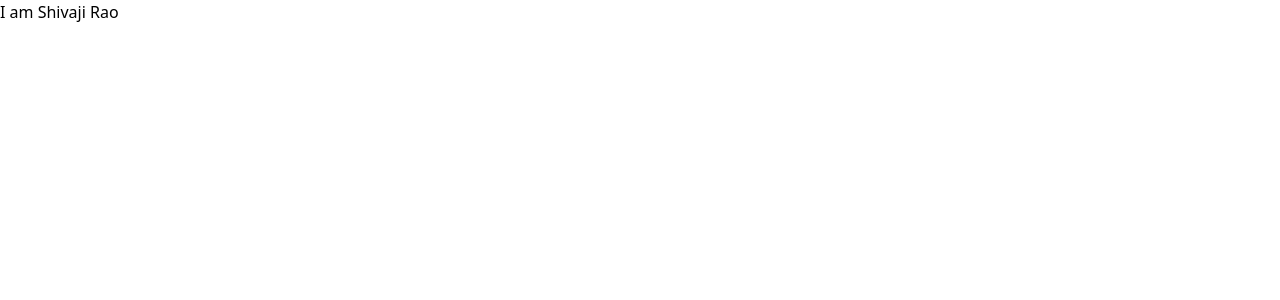
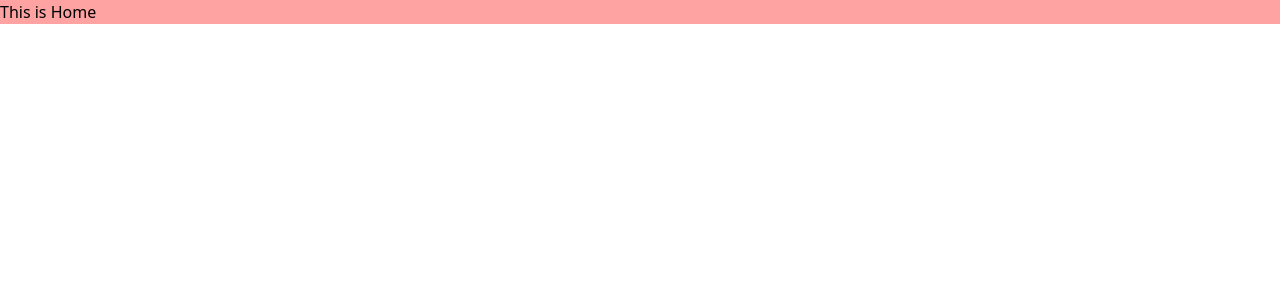
Before and after one commit to ShivIIT1267/Real-Estate-App, a React (Vite) app in the folder client/: page / in a window 1280 px wide. Shown: the top 300 px of the page. Built offline with nearby package versions, Linux system fonts and the light colour scheme.

Commit message:
pages added

```diff
--- a/client/package.json
+++ b/client/package.json
@@ -14,7 +14,8 @@
     "@tailwindcss/vite": "^4.1.8",
     "init": "^0.1.2",
     "react": "^19.1.0",
-    "react-dom": "^19.1.0"
+    "react-dom": "^19.1.0",
+    "react-router-dom": "^7.6.2"
   },
   "devDependencies": {
     "@eslint/js": "^9.25.0",
--- a/client/src/App.jsx
+++ b/client/src/App.jsx
@@ -1,5 +1,17 @@
 import { react } from "react";
+import { BrowserRouter, Routes, Route } from "react-router-dom";
+import Home from "./pages/HomePage.jsx";
+import Profile from "./pages/profile.jsx";
+import Signin from "./pages/SignIn.jsx";
 
 export default function App() {
-  return <div>I am Shivaji Rao</div>;
+  return (
+    <BrowserRouter>
+      <Routes>
+        <Route path="/" element={<Home />} />
+        <Route path="/profile" element={<Profile />} />
+        <Route path="/signin" element={<Signin />} />
+      </Routes>
+    </BrowserRouter>
+  );
 }
--- /dev/null
+++ b/client/src/pages/HomePage.jsx
@@ -0,0 +1,5 @@
+import react from "react";
+
+export default function Home() {
+  return <div className="bg-red-300">This is Home</div>;
+}
--- /dev/null
+++ b/client/src/pages/SignIn.jsx
@@ -0,0 +1,5 @@
+import { react } from "react";
+
+export default function Signin() {
+  return <div>This is SignIn</div>;
+}
--- /dev/null
+++ b/client/src/pages/profile.jsx
@@ -0,0 +1,5 @@
+import react from "react";
+
+export default function Profile() {
+  return <div className="bg-red-300">This is profile</div>;
+}
```
Also changed, not shown: client/src/pages/SignOut.jsx (added), 1 other file (tests, documents, lock files or other folders).
